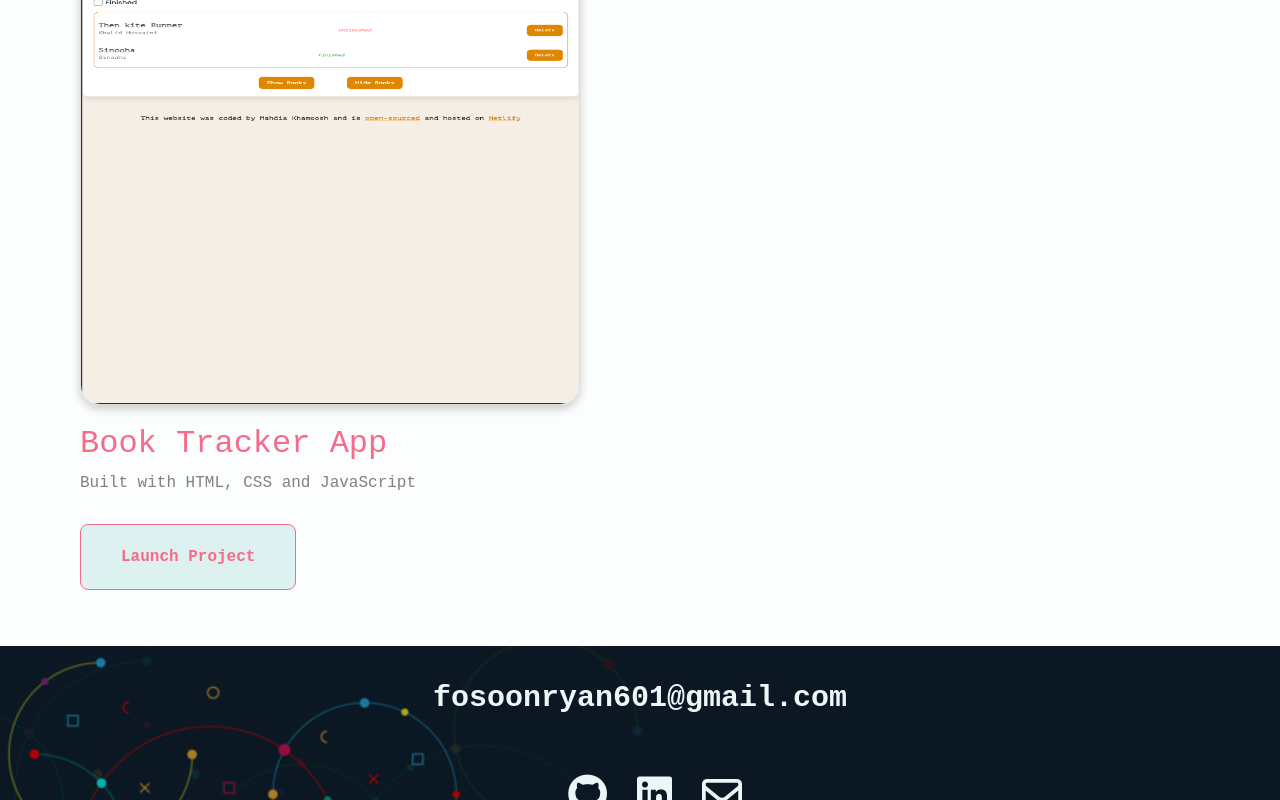
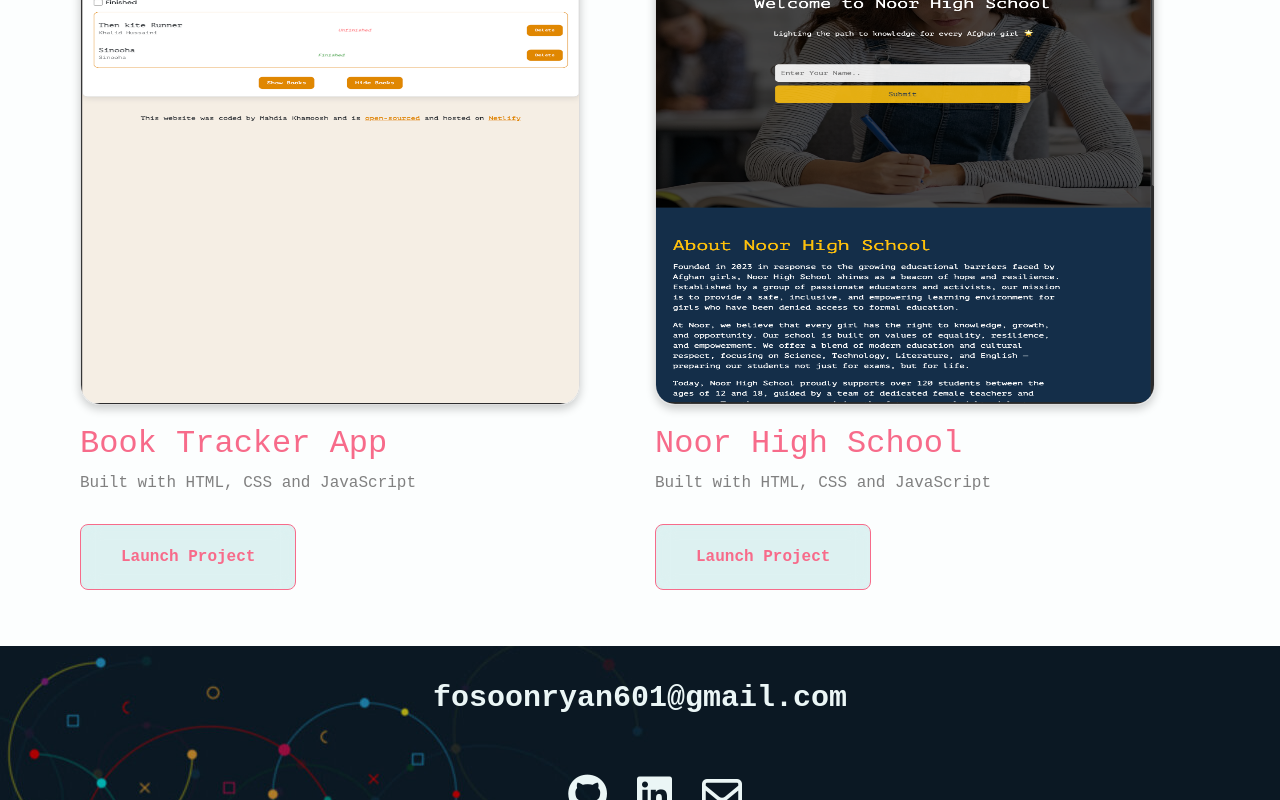
Before and after one commit to Mahdia-123/my-portfolio, a React (Create React App) app: page /projects in a window 1280 px wide. Shown: the part 3227-4027 px from the top of the page. Built offline with nearby package versions, Linux system fonts and the light colour scheme; the HTML template or start-up script is replaced by a standard one; a web font is replaced by a local one.

Commit message:
added new content to my project page

```diff
--- a/src/pages/Projects.js
+++ b/src/pages/Projects.js
@@ -60,6 +60,12 @@
       title: "Book Tracker App",
       subTitle: "Built with HTML, CSS and JavaScript",
     },
+    {
+      img: "images/school landing page.png",
+      link: "https://noor-high-school.netlify.app/",
+      title: "Noor High School",
+      subTitle: "Built with HTML, CSS and JavaScript",
+    },
   ];
 
   return (
```
Also changed, not shown: public/images/school landing page.png (added).
